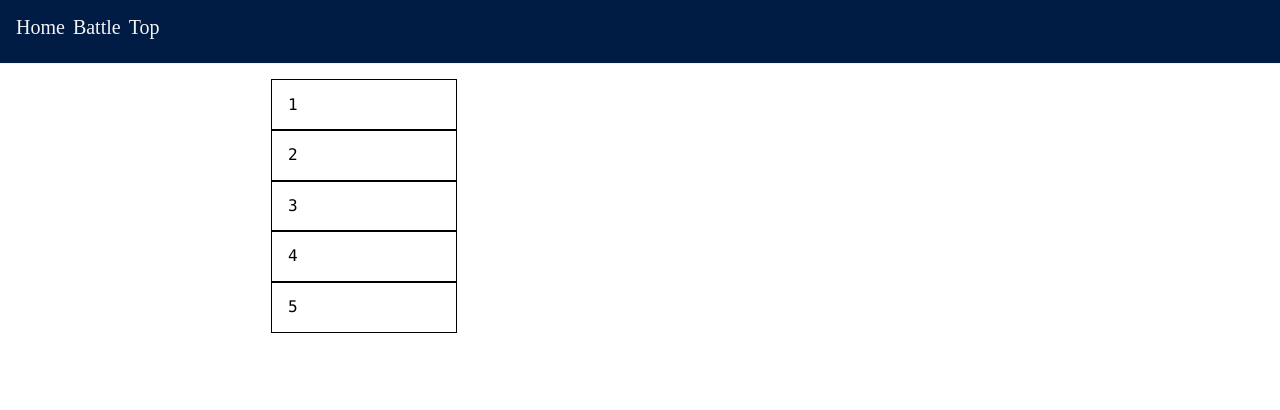
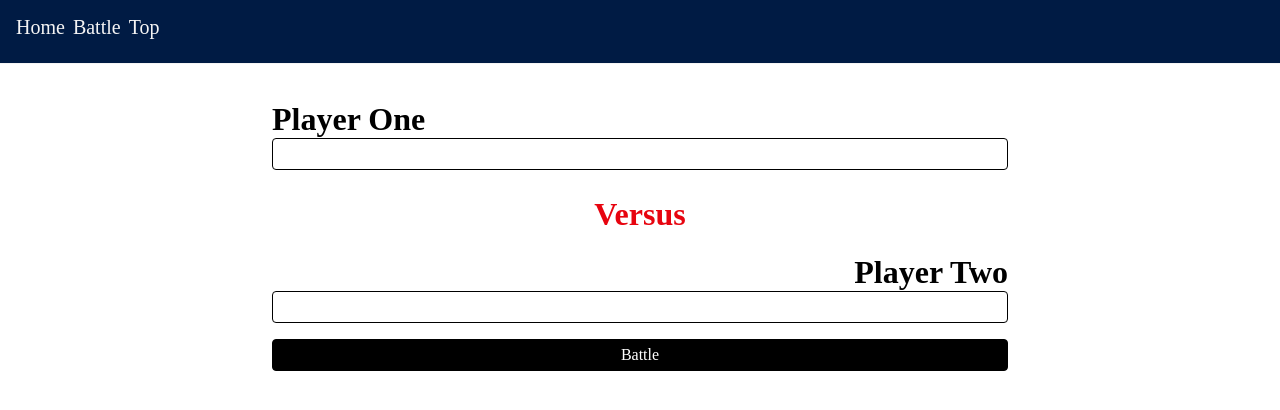
Before and after one commit to tarekgabarin/github_compete, a React (Create React App) app: page / in a window 1280 px wide. Shown: the top 410 px of the page. Built offline with nearby package versions, Linux system fonts and the light colour scheme.

Commit message:
finished styling for select player page

```diff
--- a/src/components/SelectPlayers/SelectPlayers.js
+++ b/src/components/SelectPlayers/SelectPlayers.js
@@ -1,24 +1,30 @@
 import React from 'react';
+
 
 function SelectPlayers(props) {
     return (
-        <div className={'pa3 mh7-l'}>
+        <div className={'pa3 mh7-l mh7-m'}>
             <div className="flex flex-column">
-                <div className="outline w-25 pa3 mr2">
-                    <code>1</code>
+
+
+                <div className={'mb1'}>
+                    <h1 className={'mb0'}>Player One</h1>
+                    <input type="text" className={'input-reset pa1 w-100 h2 ba b--black br2'}/>
                 </div>
-                <div className="outline w-25 pa3 mr2">
-                    <code>2</code>
+
+                <div className="tc dark-red">
+                    <h1>Versus</h1>
                 </div>
-                <div className="outline w-25 pa3 mr2">
-                    <code>3</code>
+
+                <div className={'mb3'}>
+                    <h1 className={'mb0 mt0 tr'}>Player Two</h1>
+                    <input type="text" className={'input-reset pa1 w-100 h2 ba b--black br2'}/>
                 </div>
-                <div className="outline w-25 pa3 mr2">
-                    <code>4</code>
+
+                <div>
+                    <button className={'input-reset pa1 h2 fw1 bg-black white ba w-100 b--black br2'}>Battle</button>
                 </div>
-                <div className="outline w-25 pa3">
-                    <code>5</code>
-                </div>
+
             </div>
         </div>
     );
```
